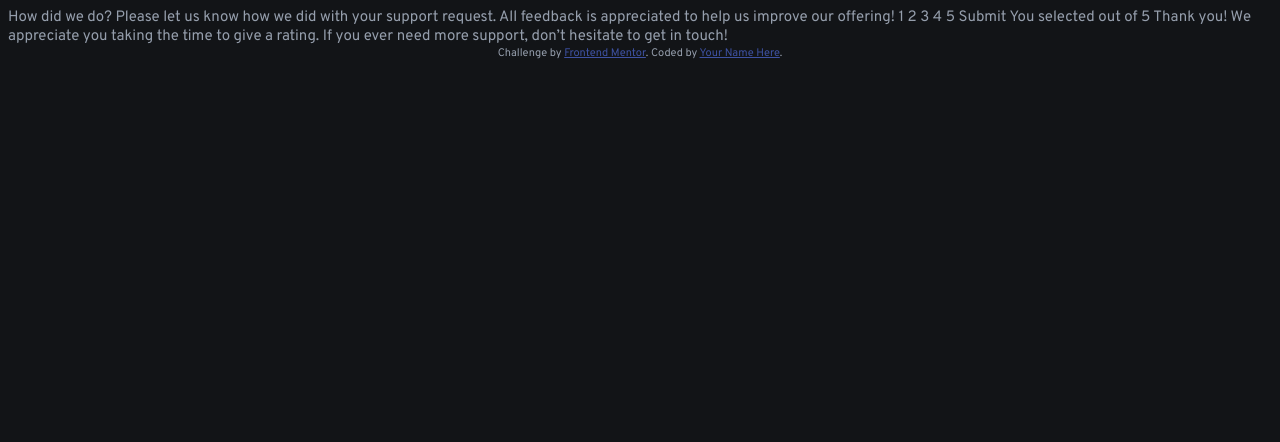
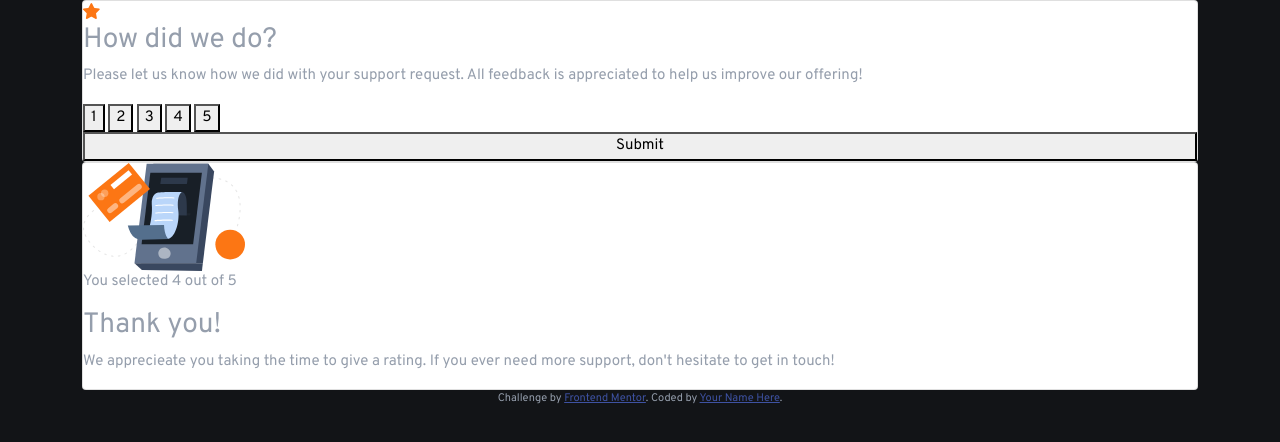
Before and after one commit to Wakarende/interactive-rating-component, a plain HTML site: page index.html in a window 1280 px wide. Drawn offline with nearby package versions, Linux system fonts and the light colour scheme.

Commit message:
add html

```diff
--- a/index.html
+++ b/index.html
@@ -9,6 +9,8 @@
   <link rel="preconnect" href="https://fonts.googleapis.com">
   <link rel="preconnect" href="https://fonts.gstatic.com" crossorigin>
   <link href="https://fonts.googleapis.com/css2?family=Overpass:wght@400;700&display=swap" rel="stylesheet">
+  <link href="https://cdn.jsdelivr.net/npm/bootstrap@5.1.3/dist/css/bootstrap.min.css" rel="stylesheet"
+    integrity="sha384-1BmE4kWBq78iYhFldvKuhfTAU6auU8tT94WrHftjDbrCEXSU1oBoqyl2QvZ6jIW3" crossorigin="anonymous">
   <link rel="stylesheet" href="style.css">
   <title>Frontend Mentor | Interactive rating component</title>
   <!-- Feel free to remove these styles or customise in your own stylesheet 👍 -->
@@ -25,13 +27,46 @@
 </head>
 
 <body>
-  <!-- Rating state start --> How did we do? Please let us know how we did with your support request. All feedback is
-  appreciated to help us improve our offering! 1 2 3 4 5 Submit
-  <!-- Rating state end -->
-  <!-- Thank you state start --> You selected
-  <!-- Add rating here --> out of 5 Thank you! We appreciate you taking the time to give a rating. If you ever need more
-  support, don’t hesitate to get in touch!
-  <!-- Thank you state end -->
+  <div class="container">
+    <!-- Rating state start -->
+    <div class="card rate-card">
+      <div class="star">
+        <img src="images/icon-star.svg" alt="" class="star-icon">
+      </div>
+      <div class="text">
+        <h3 class="title">How did we do?</h3>
+        <p class="para"> Please let us know how we did with your support request. All feedback is appreciated to help us
+          improve our offering! </p>
+      </div>
+      <div class="ratings">
+        <div class="rate-btn">
+          <button class="button">1</button>
+          <button class="button">2</button>
+          <button class="button">3</button>
+          <button class="button">4</button>
+          <button class="button">5</button>
+        </div>
+      </div>
+      <button class="submit-btn">Submit</button>
+    </div>
+    <!-- Rating state end -->
+    <!-- Thank you state start -->
+    <div class="card thank-you-card">
+      <div class="thank-img">
+        <img src="images/illustration-thank-you.svg" alt="thank-img" class="thank-you-img">
+      </div>
+      <div class="selection-display">
+        <!-- Add rating here -->
+        <p>You selected 4 out of 5</p>
+      </div>
+      <div class="thanks-text">
+        <h3>Thank you!</h3>
+        <p>We apprecieate you taking the time to give a rating. If you ever need more support, don't hesitate to get in
+          touch!</p>
+      </div>
+    </div>
+    <!-- Thank you state end -->
+  </div>
   <div class="attribution"> Challenge by <a href="https://www.frontendmentor.io?ref=challenge" target="_blank">Frontend
       Mentor</a>. Coded by <a href="#">Your Name Here</a>. </div>
 </body>
```
